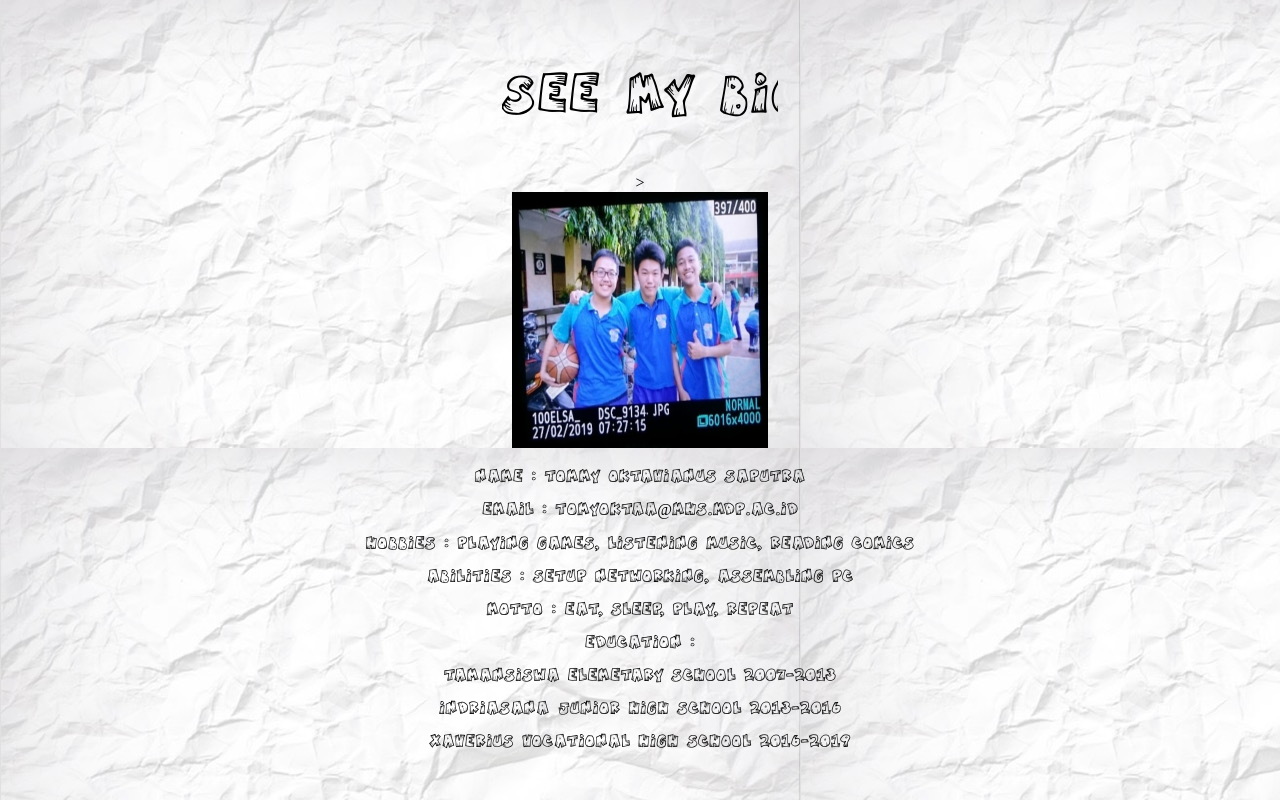
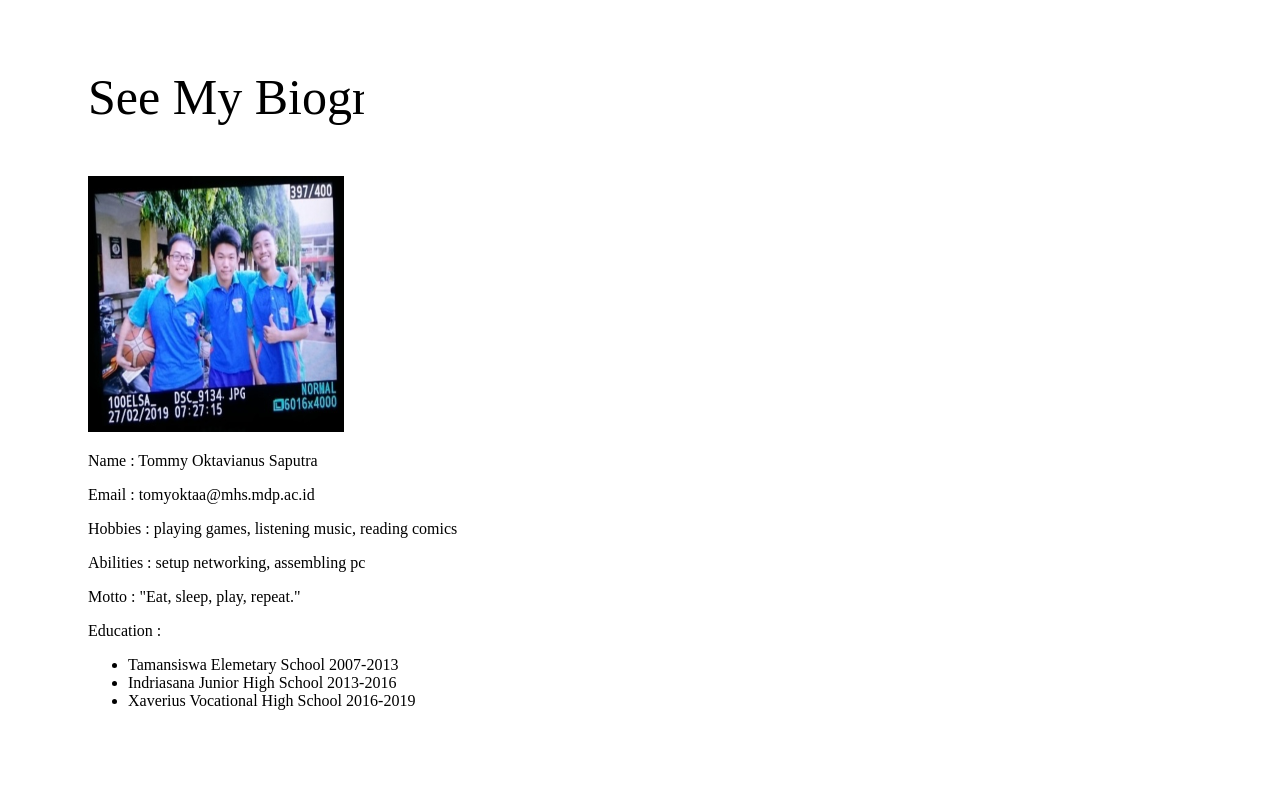
Before and after one commit to tomyoktaa/uts_pemrogramanweb, a plain HTML site: page index.html in a window 1280 px wide. Drawn offline with Linux system fonts and the light colour scheme.

Commit message:
Update index.html

```diff
--- a/index.html
+++ b/index.html
@@ -8,42 +8,29 @@
 
 <body>
     <main>
-        <style>
-            body {
-                background-image: url(image/background.png);
-            }
-        </style>
-        <style type = "text/css">
-        @font-face
-        {
-            font-family: mistervampire;
-            src: url('MISTV___.TTF');
-        }
-        p
-        {
-            font-family: mistervampire;
-        }
-        </style>
-        <div class = "main-container">
-            <center><P class="typing-title">See My Biography</P>></center>
+        <div class = "tittle">
+            <P class="typing-title">See My Biography</P>
         </div>
-            <div class ="contents-img pictures">
-                <center><img src = "image/foto.png"></center>
+            <div class ="contents img">
+                <img src = "image/foto.png">
             </div>
 
-         <div class = "content-item">
-             <center><p>Name : Tommy Oktavianus Saputra</p></center>
-             <center><p>Email : tomyoktaa@mhs.mdp.ac.id</p></center>
-             <center><p>Hobbies : playing games, listening music, reading comics</p></center>
-             <center><p>Abilities : setup networking, assembling pc</p></center>
-             <center><p>Motto : Eat, sleep, play, repeat</p></center>
-
-             <center><p>Education : </p></center>
-             <center><p>Tamansiswa Elemetary School 2007-2013</p></center>
-             <center><p>Indriasana Junior High School 2013-2016</p></center>
-             <center><p>Xaverius Vocational High School 2016-2019</p></center>
+        <div class = "content-item">
+            <p>Name : Tommy Oktavianus Saputra</p>
+            <p>Email : tomyoktaa@mhs.mdp.ac.id</p>
+            <p>Hobbies : playing games, listening music, reading comics</p>
+            <p>Abilities : setup networking, assembling pc</p>
+            <p>Motto : "Eat, sleep, play, repeat."</p>
+        </div>
+            <div class = "Education">
+                <p>Education : </p>
+             <ul>
+                 <li>Tamansiswa Elemetary School 2007-2013</li>
+                 <li>Indriasana Junior High School 2013-2016</li>
+                 <li>Xaverius Vocational High School 2016-2019</li>
+            </ul>
         </div>
     </main>
-
+    <script>alert('Selamat Datang')</script>
 </body>
 </html>
```
